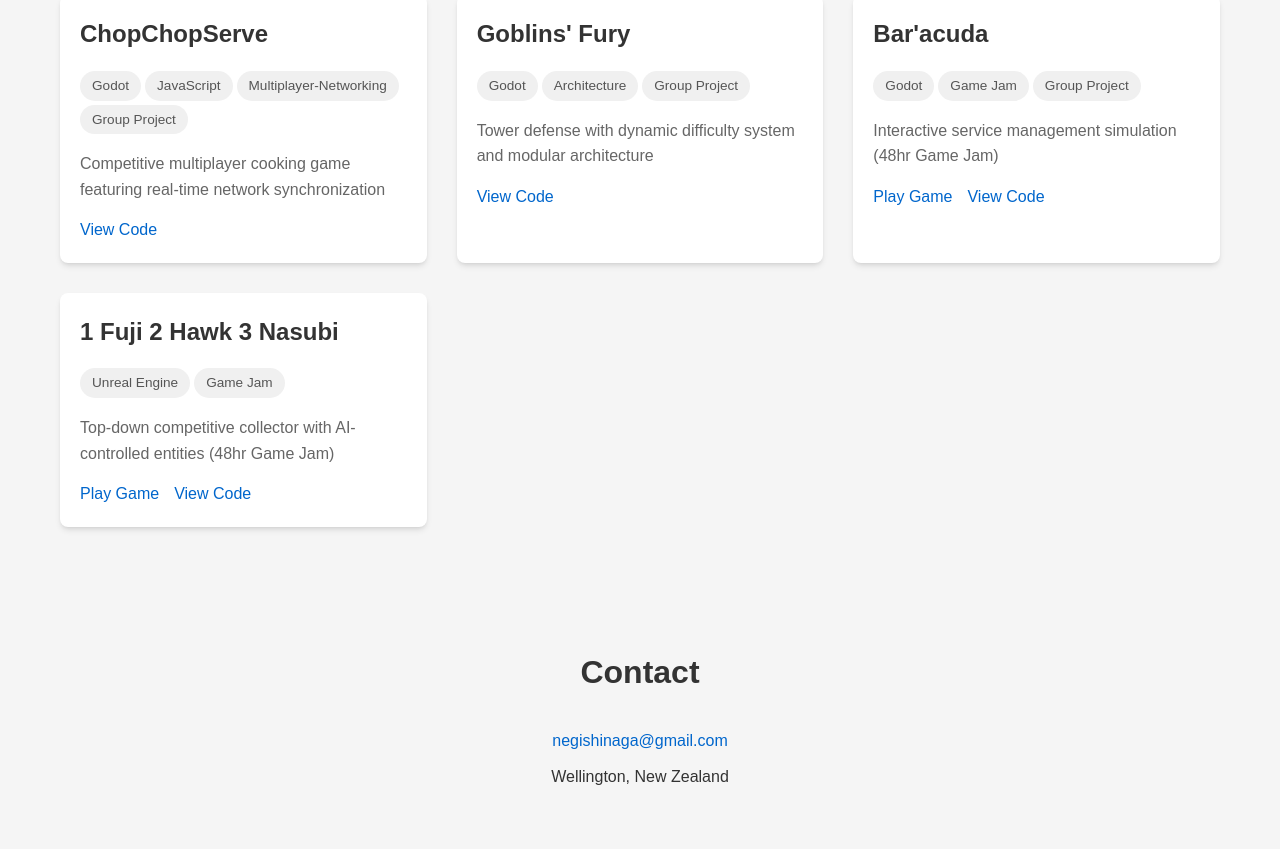
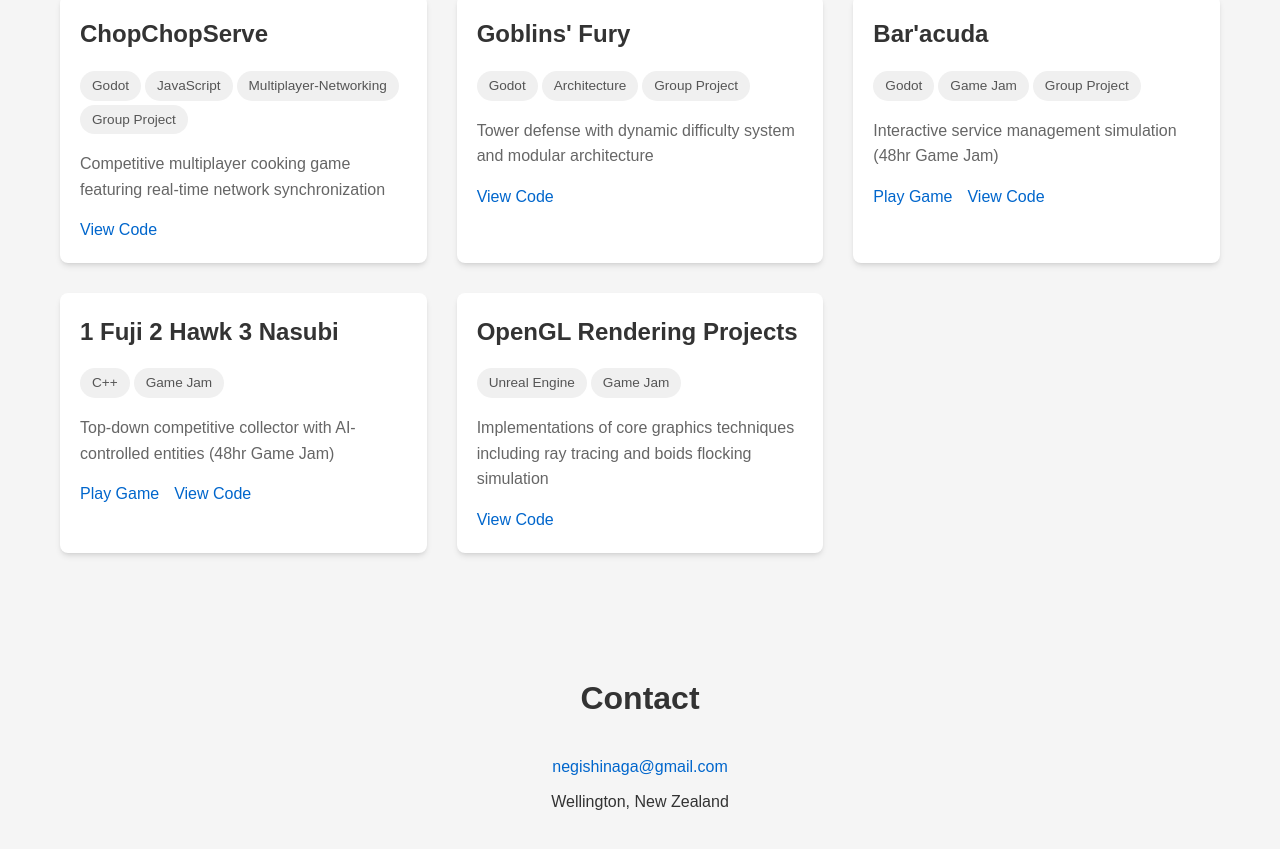
Before and after one commit to NagareNegishi/NagareNegishi.github.io, a React (Vite) app: page / in a window 1280 px wide. Shown: the part 1558-2407 px from the top of the page. Built offline with nearby package versions, Linux system fonts and the light colour scheme.

Commit message:
add open gl

```diff
--- a/src/data/projects.js
+++ b/src/data/projects.js
@@ -64,12 +64,21 @@ export const gameProjects = [
     {
     id: 4,
     title: "1 Fuji 2 Hawk 3 Nasubi",
-    tags: ["Unreal Engine", "Game Jam"],
+    tags: ["C++", "Game Jam"],
     description: "Top-down competitive collector with AI-controlled entities (48hr Game Jam)",
     links: {
         demo: "https://negimakushi.itch.io/1-fuji-2-hawk-3-nasubi",
         demoLabel: "Play Game",
         github: "https://github.com/NagareNegishi/Game-jam2"
     }
+    },
+    {
+    id: 5,
+    title: "OpenGL Rendering Projects",
+    tags: ["Unreal Engine", "Game Jam"],
+    description: "Implementations of core graphics techniques including ray tracing and boids flocking simulation",
+    links: {
+        github: "https://github.com/NagareNegishi/OpenGL-Ray-tracing"
+    }
     }
 ];
```
